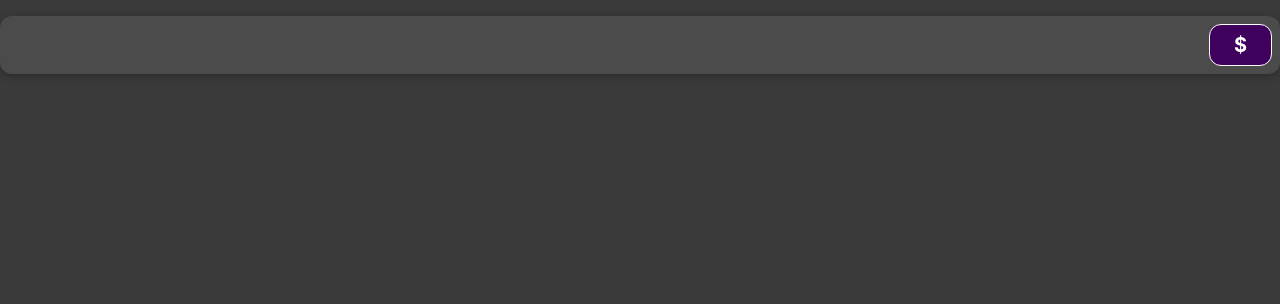
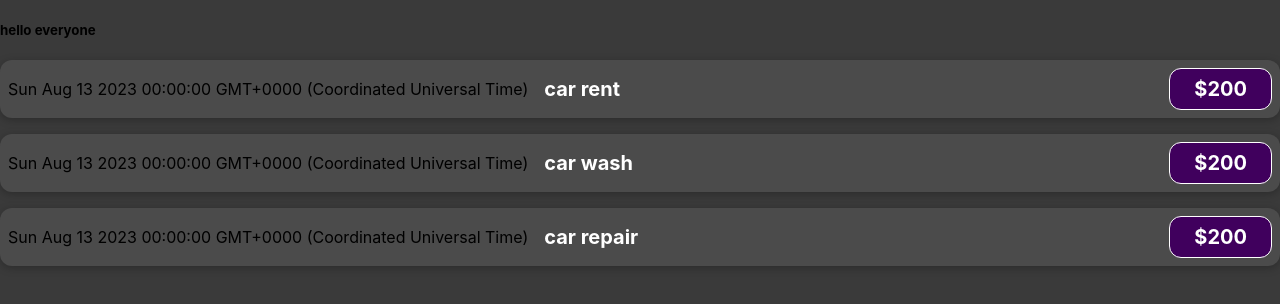
Before and after one commit to ma-pk1996/spending-tracker, a React (Create React App) app: page / in a window 1280 px wide. Shown: the top 304 px of the page. Built offline with nearby package versions, Linux system fonts and the light colour scheme.

Commit message:
passing data via props

```diff
--- a/src/App.js
+++ b/src/App.js
@@ -2,9 +2,29 @@ import ExpenseCard from './Components/ExpenseCards';
 
 
 function App() {
+  const Expenses = [
+    {id: 'e1', title: 'car rent', amount: 200, date: new Date(2023,7,13)},
+    {id: 'e2', title: 'car wash', amount: 200, date: new Date(2023,7,13)},
+    {id: 'e3', title: 'car repair', amount: 200, date: new Date(2023,7,13)}
+  ];
   return (
     <div>
-    <ExpenseCard></ExpenseCard>
+      <h5>hello everyone</h5>
+    <ExpenseCard
+      title={Expenses[0].title}
+      amount={Expenses[0].amount}
+      date={Expenses[0].date}
+    ></ExpenseCard>
+    <ExpenseCard
+      title={Expenses[1].title}
+      amount={Expenses[1].amount}
+      date={Expenses[1].date}
+    ></ExpenseCard>
+    <ExpenseCard
+      title={Expenses[2].title}
+      amount={Expenses[2].amount}
+      date={Expenses[2].date}
+    ></ExpenseCard>
     </div>
   );
 }
--- a/src/Components/ExpenseCards.js
+++ b/src/Components/ExpenseCards.js
@@ -1,15 +1,12 @@
 import './ExpenseCards.css';
 
-function ExpenseCard () {
-    let ExpenseDate = [];
-    let ExpenseTitle = [];
-    let ExpensePrice = [];
+function ExpenseCard (props) {
     return (
         <div className="ExpenseCard">
-            <div>{ExpenseDate}</div>
+            <div>{props.date.toString()}</div>
             <div className="ExpenseCard_Description">
-                <h6>{ExpenseTitle}</h6>
-                <div className="ExpenseCard__Price">${ExpensePrice}</div>
+                <h6>{props.title}</h6>
+                <div className="ExpenseCard__Price">${props.amount}</div>
             </div>
 
         </div>
```
Also changed, not shown: 1 other file (tests, documents, lock files or other folders).
